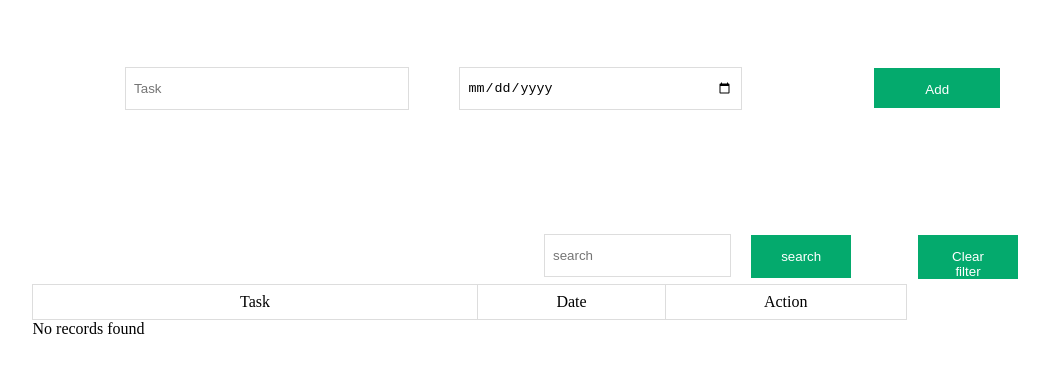
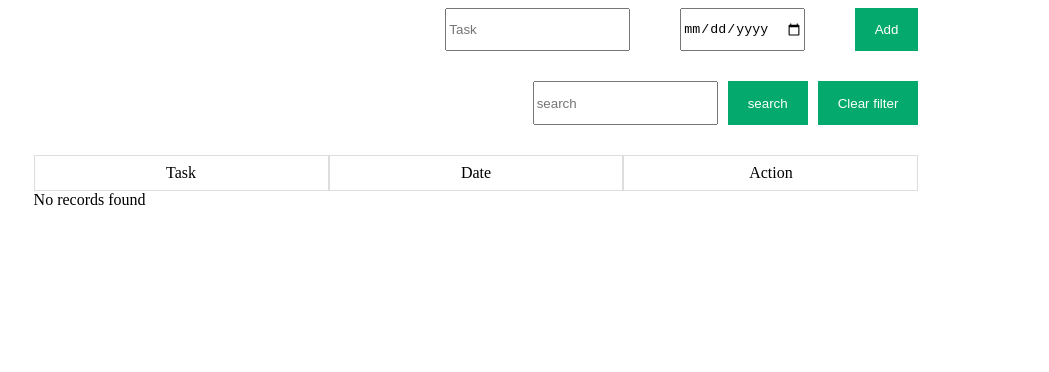
Before and after one commit to sukrutdekhane/Task-List, a React (Create React App) app: page /HomePage in a window 1280 px wide. Shown: the top 372 px of the page, without its empty margins (164-1213 px from the left). Built offline with nearby package versions, Linux system fonts and the light colour scheme.

Commit message:
added flex to the table

```diff
--- a/public/styles.css
+++ b/public/styles.css
@@ -6,7 +6,7 @@ h2 {
   text-align: center;
 }
 
-input[type=email],
+/* input[type=email],
 input[type=password] {
   width: 100%;
   padding: 12px 20px;
@@ -14,72 +14,78 @@ input[type=password] {
   display: inline-block;
   border: 1px solid #ccc;
   box-sizing: border-box;
-}
+} */
 
 button {
   background-color: #04AA6D;
   color: white;
   padding: 14px 20px;
-  margin: 8px 0;
+  /* margin: 8px 0; */
   border: none;
   cursor: pointer;
-  width: 100%;
+  /* width: 100%; */
 }
 
 
 .container {
-  margin-top: 10%;
+  /* margin-top: 10%;
   margin-bottom: 10%;
   margin-left: 20%;
-  margin-right: 20%;
+  margin-right: 20%; */
 }
 
 
 .add_button {
-  width: 10%;
+  /* width: 10%;
   margin-left: 1030px;
   position: relative;
   bottom: 50px;
   top: -100px;
-  height: 40px;
+  height: 40px; */
 }
 
 .table {
-  display: table;
-  width: 70%;
+  display: flex;
+  flex-direction: column;
+  /* width: 70%;
   border-collapse: collapse;
-  margin-left: 180px;
+  margin-left: 180px; */
 }
 
 .row {
-  display: table-row;
+  display: flex;
 }
 
 input {
-  display: inline-block;
+  /* display: inline-block;
   border: 1px solid #ddd;
   padding: 8px;
   width: 30%;
-  height: 25px;
+  height: 25px; */
 }
 
 .cell {
-  display: table-cell;
+  /* display: table-cell;*/
+  flex-basis: 70%;
   border: 1px solid #ddd;
   padding: 8px;
   text-align: center;
 }
 
-.input {
+/* #task_cell{
+  flex-grow: 2;
+} */
+
+.inputBox {
   display: flex;
   gap: 50px;
   justify-content: end;
-  margin-top: 50px;
+  /* margin-top: 50px;
   margin-left: 5%;
   position: relative;
   left: -50px;
   top: -50px;
-  width: 70%;
+  width: 70%; */
 }
 
 .delete_button {
@@ -88,25 +94,43 @@ input {
 
 .search_box {
   display: flex;
-  align-items: flex-end;
-  margin-left: 700px;
-  position: relative;
-  top: 210px
+  gap: 10px;
+  justify-content: flex-end;
 }
 
 .filter_button {
-  width: 100px;
+  /* width: 100px;
   margin-left: 924px;
   position: relative;
   bottom: 50px;
   top: 11px;
-  left: 150px;
+  left: 150px; */
   height: 44px;
 }
 
 .search_button {
-  width: 100px;
+  /* width: 100px;
   position: relative;
   left: 20px;
-  top: 9px;
+  top: 9px; */
 }
+
+#root{
+  display: flex;
+  justify-content: center;
+  width: 100%;
+  gap: 20px;
+}
+
+.tableViewcontainer{
+  display: flex;
+  flex-basis: 70%;
+  flex-direction: column;
+  gap: 30px;
+}
+
+
+
+.noRecords{
+
+}
--- a/src/Components/Table/Row.jsx
+++ b/src/Components/Table/Row.jsx
@@ -1,15 +1,26 @@
 import React from "react";
 
 function Row(props) {
-    function handleDelete() {
-        props.onDelete(props.id);
-    }
-    return <><div class="row">
-        <div className="cell">{props.task}</div>
-        <div className="cell">{props.date}</div>
-        <div className="cell"><button onClick={handleDelete} className="delete_button">Delete</button></div>
-    </div>
+  function handleDelete() {
+    props.onDelete(props.id);
+  }
+  return (
+    <>
+      <div class="row">
+        <div id="task_cell" className="cell">
+          {props.task}
+        </div>
+        <div id="date_cell" className="cell">
+          {props.date}
+        </div>
+        <div className="cell">
+          <button onClick={handleDelete} className="delete_button">
+            Delete
+          </button>
+        </div>
+      </div>
     </>
+  );
 }
 
 export default Row;
--- a/src/Components/Table/SearchBox.jsx
+++ b/src/Components/Table/SearchBox.jsx
@@ -1,5 +1,5 @@
 import React, { useState } from "react";
-import Input from "../Input"
+import Input from "../Input";
 
 function SearchBox(props) {
   const [inputText, setInputText] = useState("");
@@ -12,8 +12,25 @@ function SearchBox(props) {
   function catchInput(event) {
     setInputText(event.target.value);
   }
-    return <div className="search_box"><Input onChange={catchInput} type="text" placeholder="search" value={inputText} />
-        <button onClick={searchText} className="search_button">search</button></div>
+  function restoreData() {
+    props.restore();
+  }
+  return (
+    <div className="search_box">
+      <Input
+        onChange={catchInput}
+        type="text"
+        placeholder="search"
+        value={inputText}
+      />
+      <button onClick={searchText} className="search_button">
+        search
+      </button>
+      <button onClick={restoreData} className="filter_button">
+        Clear filter
+      </button>
+    </div>
+  );
 }
 
-export default SearchBox
+export default SearchBox;
--- a/src/Components/Table/TableView.jsx
+++ b/src/Components/Table/TableView.jsx
@@ -9,59 +9,55 @@ function TableView() {
   const [sortColumn, setSortColumn] = useState(null);
   const [sortOrder, setSortOrder] = useState(null);
 
-
   function addNewTask(newTask) {
     setTaskList((prevList) => {
-            console.log(newTask)
-            const result = [...prevList, newTask]
+      console.log(newTask);
+      const result = [...prevList, newTask];
       setTaskListClone(result);
       return result;
-        })
+    });
   }
 
   function deleteTask(id) {
-
-        setTaskList(prevList => {
+    setTaskList((prevList) => {
       const result = prevList.filter((listItem, index) => {
-                return index !== id
-            })
+        return index !== id;
+      });
       setTaskListClone(result);
       return result;
-        })
+    });
   }
 
-
   function filterTask(text) {
-        setTaskList(prevList => {
+    setTaskList((prevList) => {
       const result = prevList.filter((listItem, index) => {
         console.log(listItem.task);
-                return listItem.task.includes(text) || listItem.date.includes(text)
-            })
+        return listItem.task.includes(text) || listItem.date.includes(text);
+      });
 
       if (result.length === 0) {
         return [];
       }
-            return result
-        })
-
+      return result;
+    });
   }
 
   function restoreData() {
-        console.log(taskListClone)
+    console.log(taskListClone);
     return setTaskList(taskListClone);
   }
 
   function handleHeaderClick(column) {
     if (sortColumn === column) {
-            if (sortOrder === 'asc') {
-                setSortOrder('desc');
-            } else if (sortOrder === 'desc') {
+      if (sortOrder === "asc") {
+        setSortOrder("desc");
+      } else if (sortOrder === "desc") {
         setSortColumn(null);
         setSortOrder(null);
       }
     } else {
       setSortColumn(column);
-            setSortOrder('asc');
+      setSortOrder("asc");
     }
 
     if (!sortOrder) {
@@ -74,22 +70,29 @@ function TableView() {
       const aValue = a[sortColumn];
       const bValue = b[sortColumn];
 
-            if (sortOrder === 'asc') {
+      if (sortOrder === "asc") {
         return aValue < bValue ? -1 : aValue > bValue ? 1 : 0;
       } else {
         return bValue < aValue ? -1 : bValue > aValue ? 1 : 0;
       }
     });
 
-        setTaskList(sortedTableData)
+    setTaskList(sortedTableData);
   }
 
-
-    return (<>
-        <SearchBox filterTask={filterTask} />
-        <TaskInput setList={addNewTask} restore={restoreData} />
-        <TaskList key={taskList.id} id={taskList.id} onDelete={deleteTask} taskList={taskList} handleHeaderClick={handleHeaderClick} />
-    </>);
+  return (
+    <div className="tableViewcontainer">
+      <TaskInput setList={addNewTask} />
+      <SearchBox filterTask={filterTask} restore={restoreData} />
+      <TaskList
+        key={taskList.id}
+        id={taskList.id}
+        onDelete={deleteTask}
+        taskList={taskList}
+        handleHeaderClick={handleHeaderClick}
+      />
+    </div>
+  );
 }
 
-export default TableView
+export default TableView;
--- a/src/Components/Table/TaskInput.jsx
+++ b/src/Components/Table/TaskInput.jsx
@@ -1,11 +1,10 @@
 import React, { useState } from "react";
-import Input from "../Input"
+import Input from "../Input";
 
 function TaskInput(props) {
   const [taskLabel, setTaskLabel] = useState("");
   const [dueDate, setDueDate] = useState("");
   function OnTaskLabelChange(event) {
-
     setTaskLabel(event.target.value);
   }
   function OnDateChange(event) {
@@ -16,24 +15,38 @@ function TaskInput(props) {
     const inputValue = {
       // id: Math.floor(Math.random() * 100),
       task: taskLabel,
-            date: dueDate
-        }
+      date: dueDate,
+    };
     props.setList(inputValue);
     setTaskLabel("");
     setDueDate("");
   }
 
-    function restoreData() {
-        props.restore();
-    }
-    return (<>
-        <div className="input">
-            <Input placeholder="Task" onChange={OnTaskLabelChange} type="text" name="task" value={taskLabel} autoComplete="off" />
-            <Input placeholder="Date" onChange={OnDateChange} type="date" name="date" value={dueDate} autoComplete="off" />
+  return (
+    <>
+      <div className="inputBox">
+        <Input
+          placeholder="Task"
+          onChange={OnTaskLabelChange}
+          type="text"
+          name="task"
+          value={taskLabel}
+          autoComplete="off"
+        />
+        <Input
+          placeholder="Date"
+          onChange={OnDateChange}
+          type="date"
+          name="date"
+          value={dueDate}
+          autoComplete="off"
+        />
+        <button onClick={submitData} className="add_button">
+          Add
+        </button>
       </div>
-        <button onClick={submitData} className="add_button">Add</button>
-        <button onClick={restoreData} className="filter_button">Clear filter</button>
-    </>)
+    </>
+  );
 }
 
 export default TaskInput;
--- a/src/Components/Table/TaskList.jsx
+++ b/src/Components/Table/TaskList.jsx
@@ -1,19 +1,33 @@
 import Row from "./Row";
 function TaskList(props) {
-    return <body>
-
-        <div class="table">
-            <div class="row">
-                <div onClick={() => props.handleHeaderClick('task')} className="cell">Task</div>
-                <div onClick={() => props.handleHeaderClick('date')} className="cell">Date</div>
-                <div className="cell">Action</div>
-            </div>
-            {props.taskList.length === 0 ? <div>No records found</div> : props.taskList.map((data, index) => {
-                return <Row onDelete={props.onDelete} key={index} id={index} task={data.task} date={data.date} />
-            })}
+  return (
+    <div class="table">
+      <div class="row">
+        <div onClick={() => props.handleHeaderClick("task")} className="cell">
+          Task
         </div>
-
-    </body>
+        <div onClick={() => props.handleHeaderClick("date")} className="cell">
+          Date
+        </div>
+        <div className="cell">Action</div>
+      </div>
+      {props.taskList.length === 0 ? (
+        <div className="noRecords">No records found</div>
+      ) : (
+        props.taskList.map((data, index) => {
+          return (
+            <Row
+              onDelete={props.onDelete}
+              key={index}
+              id={index}
+              task={data.task}
+              date={data.date}
+            />
+          );
+        })
+      )}
+    </div>
+  );
 }
 
 export default TaskList;
```
Lines whose indentation alone changed are shown as unchanged.
